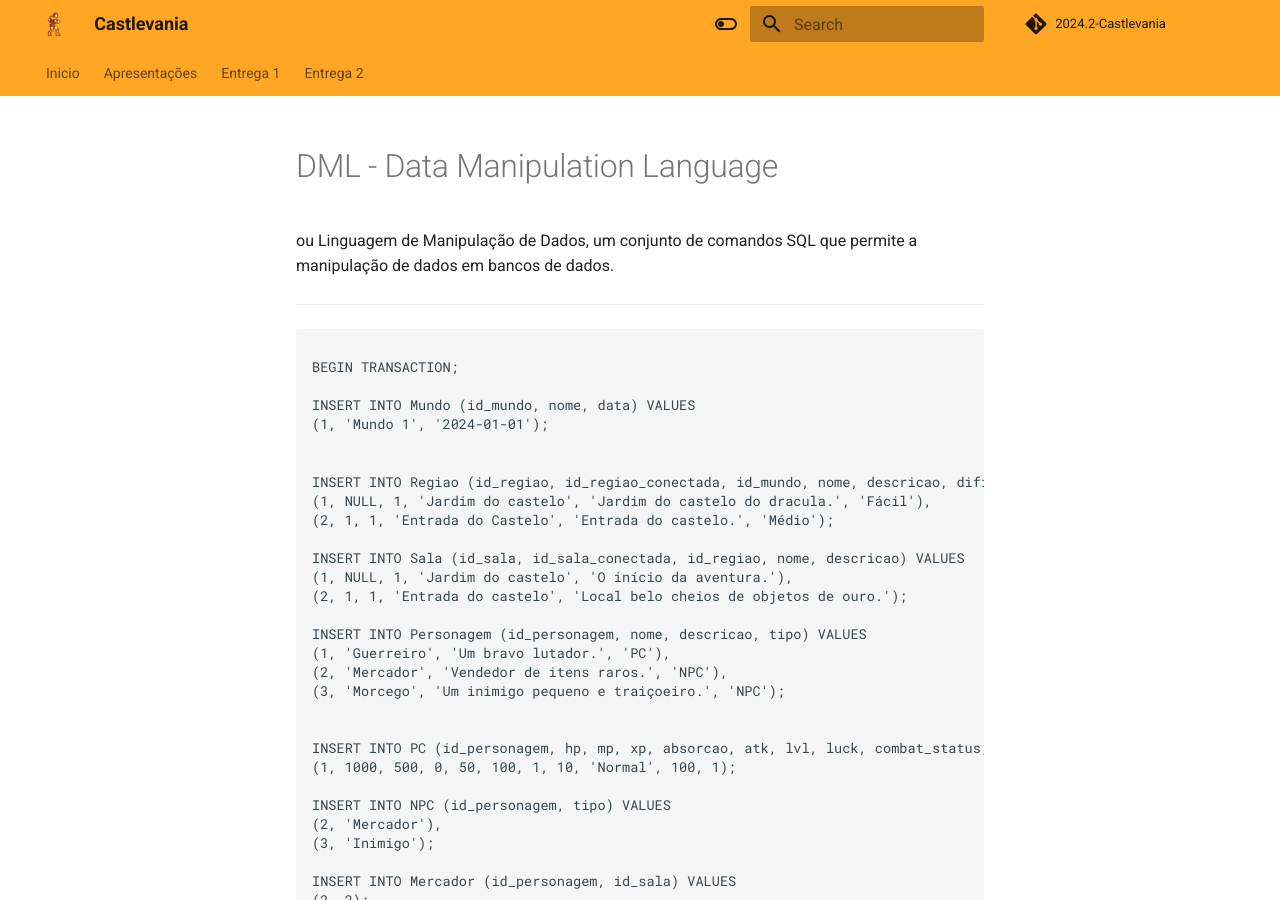
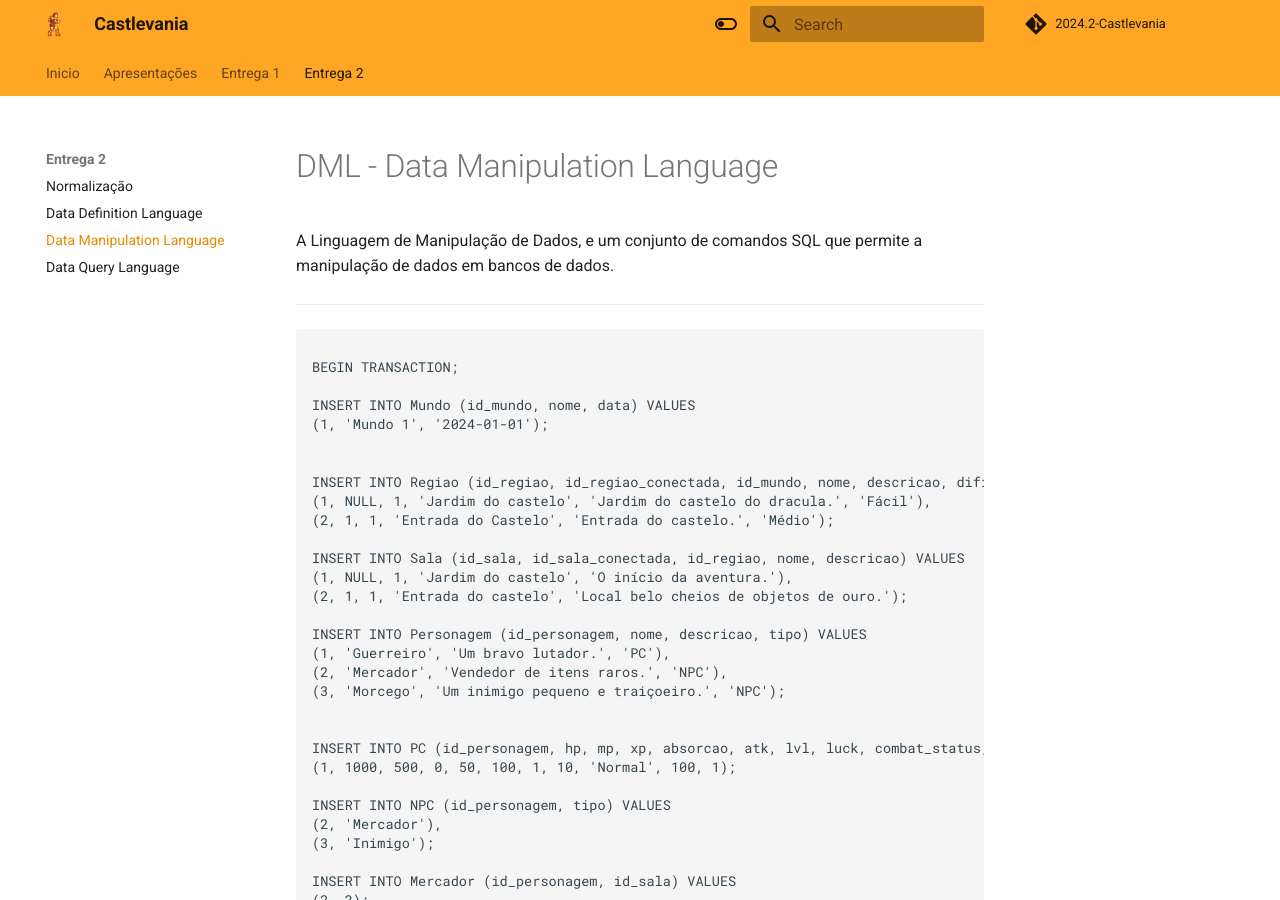
Before and after one commit to SBD1/2024.2-Castlevania, an MkDocs documentation site: the page built from docs/modulo2/dml.md, in a window 1280 px wide and 900 px high. Built offline with MkDocs 1.6.1 and Material for MkDocs 9.7.7, drawn with Linux system fonts in a browser that asks for light colours; comment, search, counter and statistics services are not loaded.

```diff
--- a/docs/modulo2/dml.md
+++ b/docs/modulo2/dml.md
@@ -1,6 +1,6 @@
 # DML - Data Manipulation Language
 
-ou Linguagem de Manipulação de Dados, um conjunto de comandos SQL que permite a manipulação de dados em bancos de dados.
+A Linguagem de Manipulação de Dados, e um conjunto de comandos SQL que permite a manipulação de dados em bancos de dados.
 
 ----
 
--- a/mkdocs.yml
+++ b/mkdocs.yml
@@ -15,6 +15,8 @@ nav:
   - Entrega 2:
     - Normalização: "modulo2/norm.md"
     - Data Definition Language: "modulo2/ddl.md"
+    - Data Manipulation Language: "modulo2/dml.md"
+    - Data Query Language: "modulo2/dql.md"
 
 
 theme:
```
Also changed, not shown: docs/modulo2/dql.md (added, +31 -0 lines).
